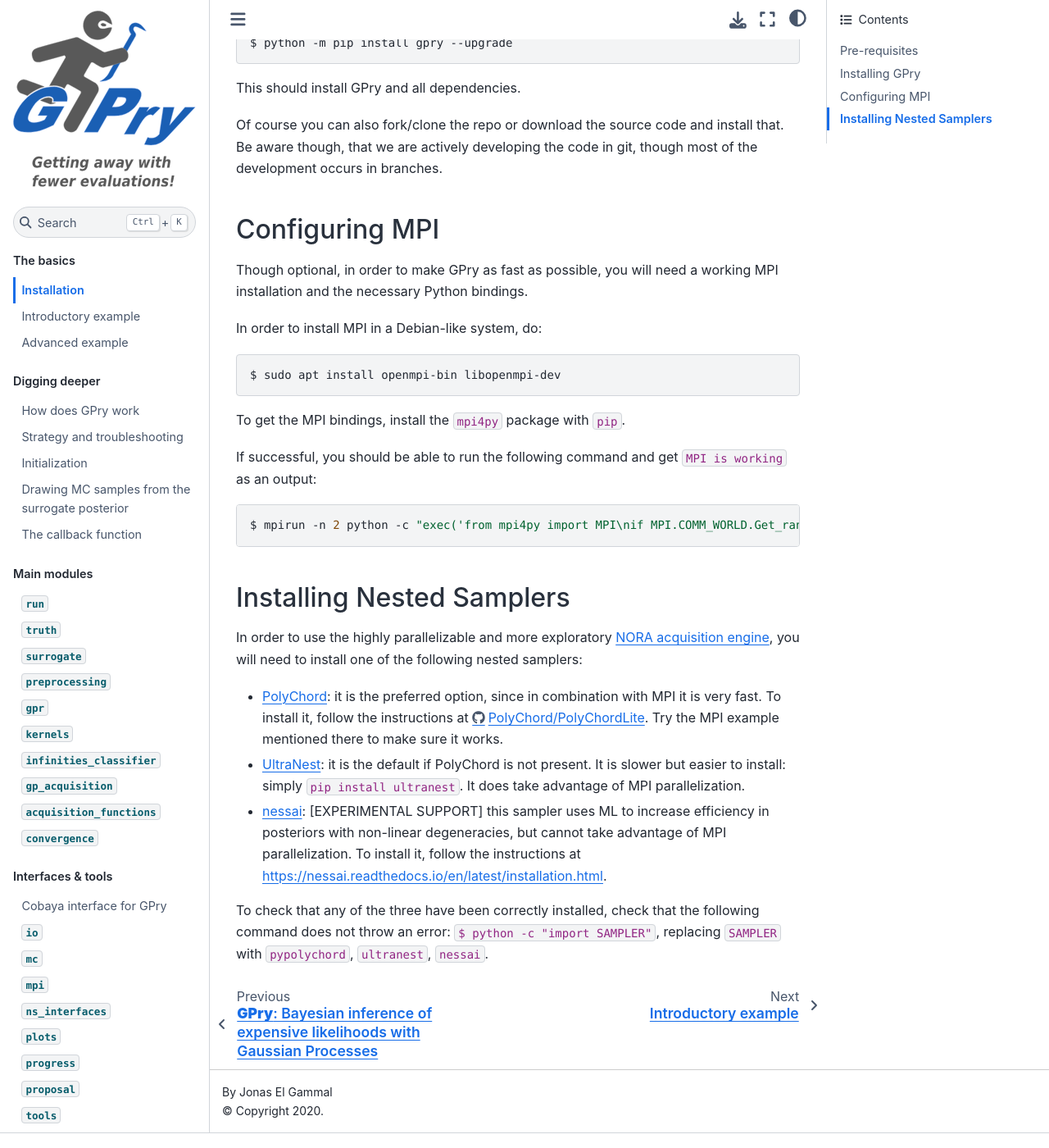
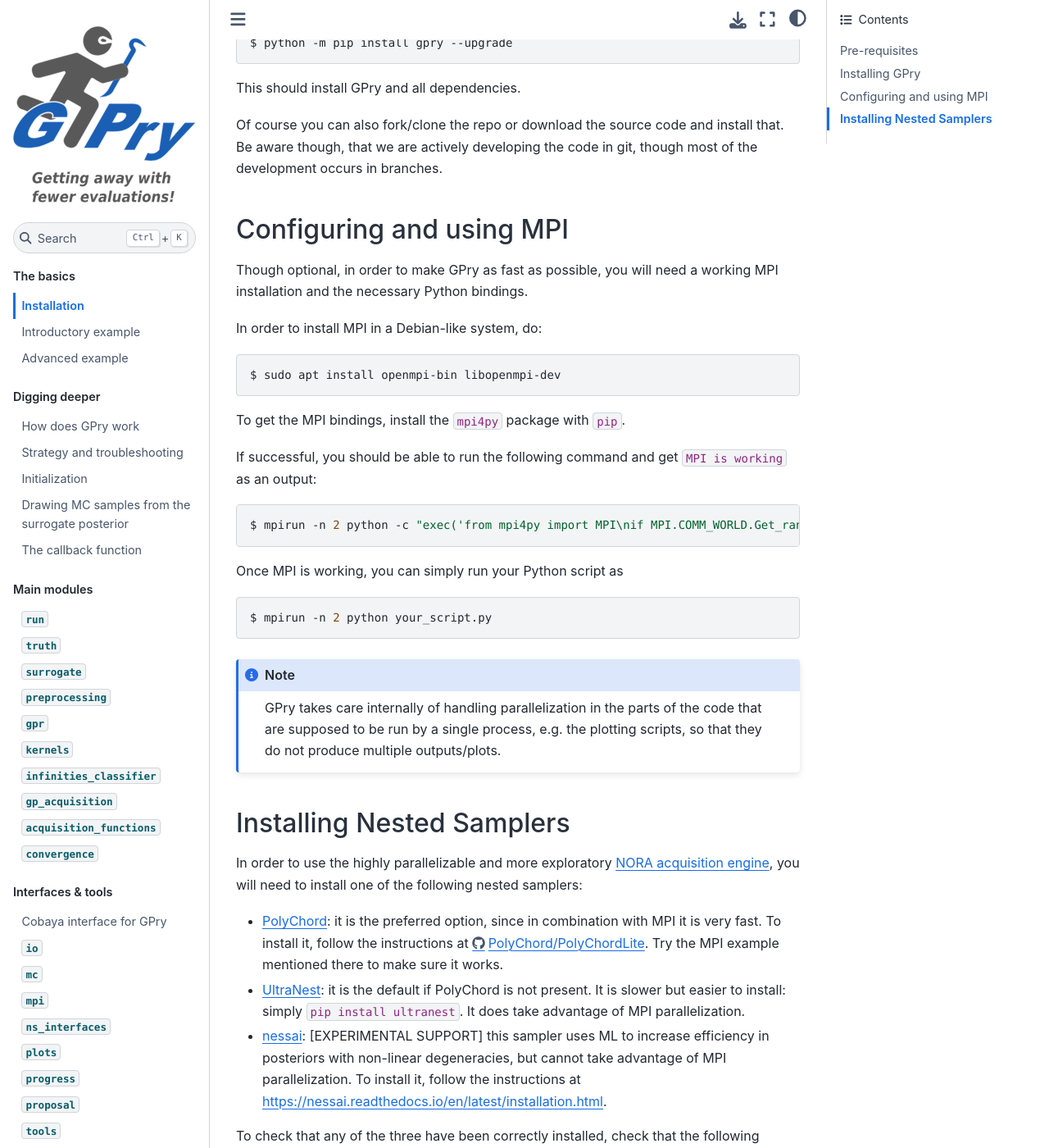
Before and after one commit to jonaselgammal/GPry, a Sphinx documentation site: the page built from doc/source/installation.rst, in a window 1280 px wide and 1400 px high, scrolled down 644 px. Shown: the whole window at 82% size. Built offline with Sphinx 7.4.7 and the Sphinx Book theme 1.1.4, drawn with Linux system fonts in a browser that asks for light colours.

Commit message:
docs: mention of `mpirun`; fixes #1

```diff
--- a/doc/source/installation.rst
+++ b/doc/source/installation.rst
@@ -29,8 +29,8 @@ Of course you can also fork/clone the repo or download the source code and insta
 Be aware though, that we are actively developing the code in git, though most of the development occurs in branches.
 
 
-Configuring MPI
----------------
+Configuring and using MPI
+-------------------------
 
 Though optional, in order to make GPry as fast as possible, you will need a working MPI installation and the necessary Python bindings.
 
@@ -48,6 +48,16 @@ If successful, you should be able to run the following command and get ``MPI is
 
    $ mpirun -n 2 python -c "exec('from mpi4py import MPI\nif MPI.COMM_WORLD.Get_rank() == 1: print(\"MPI is working\")')"
 
+Once MPI is working, you can simply run your Python script as
+
+.. code:: bash
+
+   $ mpirun -n 2 python your_script.py
+
+.. note::
+
+   GPry takes care internally of handling parallelization in the parts of the code that are supposed to be run by a single process, e.g. the plotting scripts, so that they do not produce multiple outputs/plots.
+
 
 .. _installing_nested_samplers:
 
```
